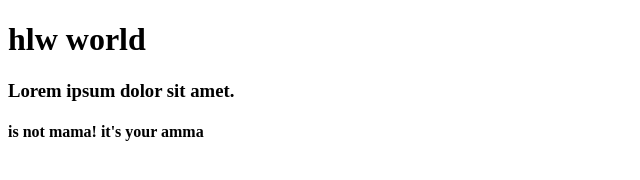
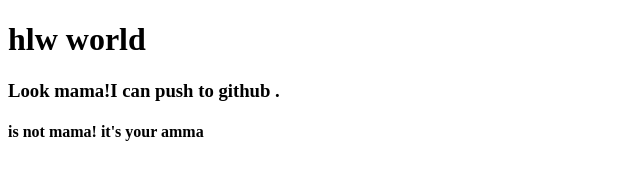
Before and after one commit to Abdul-Mutaleb/my-website, a plain HTML site: page index.html in a window 1280 px wide. Shown: the full height of the page, 0-640 px from the left. Drawn offline with Linux system fonts and the light colour scheme.

Commit message:
learned github

```diff
--- a/index.html
+++ b/index.html
@@ -7,7 +7,7 @@
 </head>
 <body>
     <h1>hlw world</h1>
-    <h3>Lorem ipsum dolor sit amet.</h3>
+    <h3>Look mama!I can push to github .</h3>
     <h4>is not mama! it's your amma</h4>
 </body>
 </html>
```
